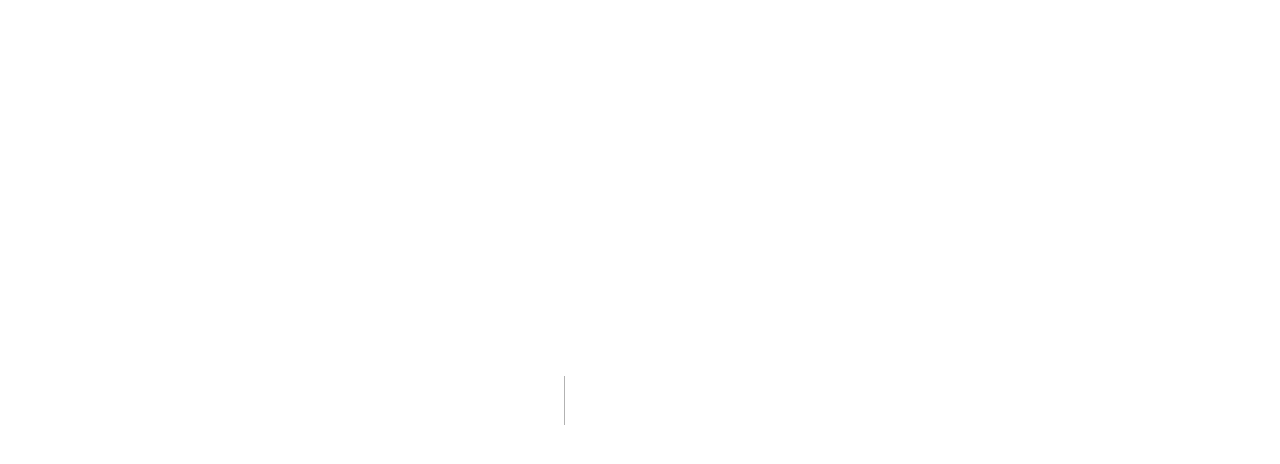
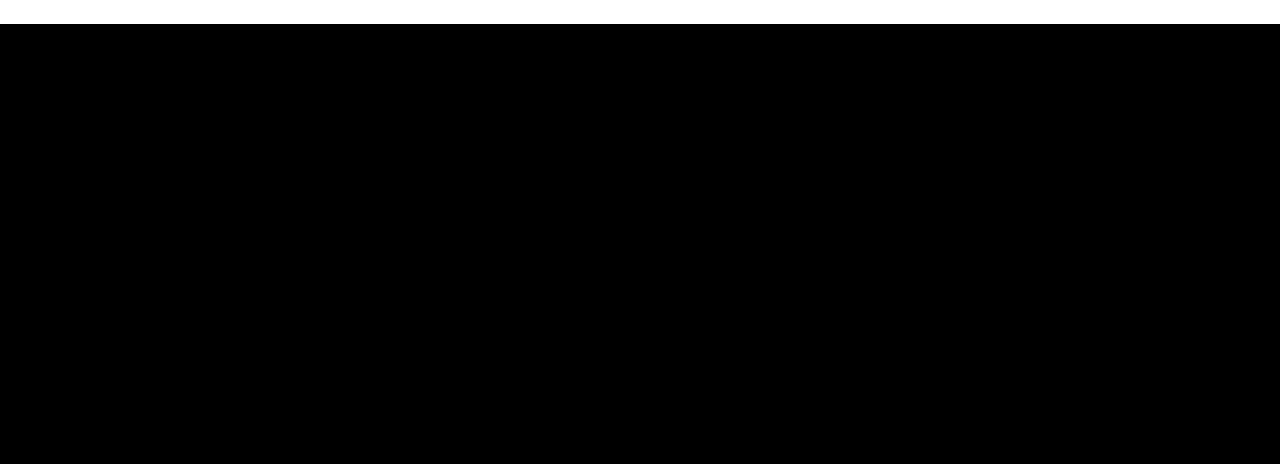
Before and after one commit to taranpreet26-singh/nextui, a Next.js app: page /components in a window 1280 px wide. Before the commit this address had no page. Shown: the top 464 px of the page. Built offline with nearby package versions, Linux system fonts and the light colour scheme.

Commit message:
add component

```diff
--- /dev/null
+++ b/app/components/page.tsx
@@ -0,0 +1,5 @@
+export default function Components(){
+    return <section>
+        component
+    </section>
+}
--- a/app/globals.css
+++ b/app/globals.css
@@ -3,6 +3,8 @@
 :root {
   --background: #ffffff;
   --foreground: #171717;
+  color-scheme: dark;
+
 }
 
 
@@ -18,8 +20,10 @@
   }
 }
 
-body{
-  background-color: #171717;
+html,
+body {
+  background-color: #000;
+    color: white;
 }
 
 .container{
```
